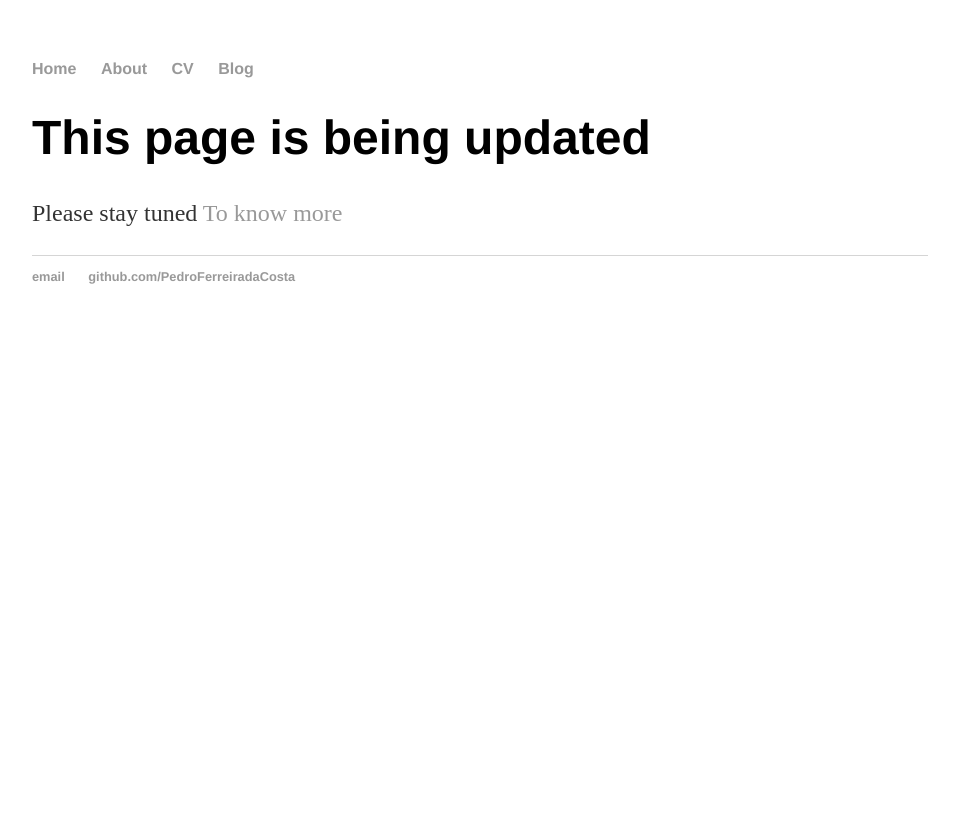
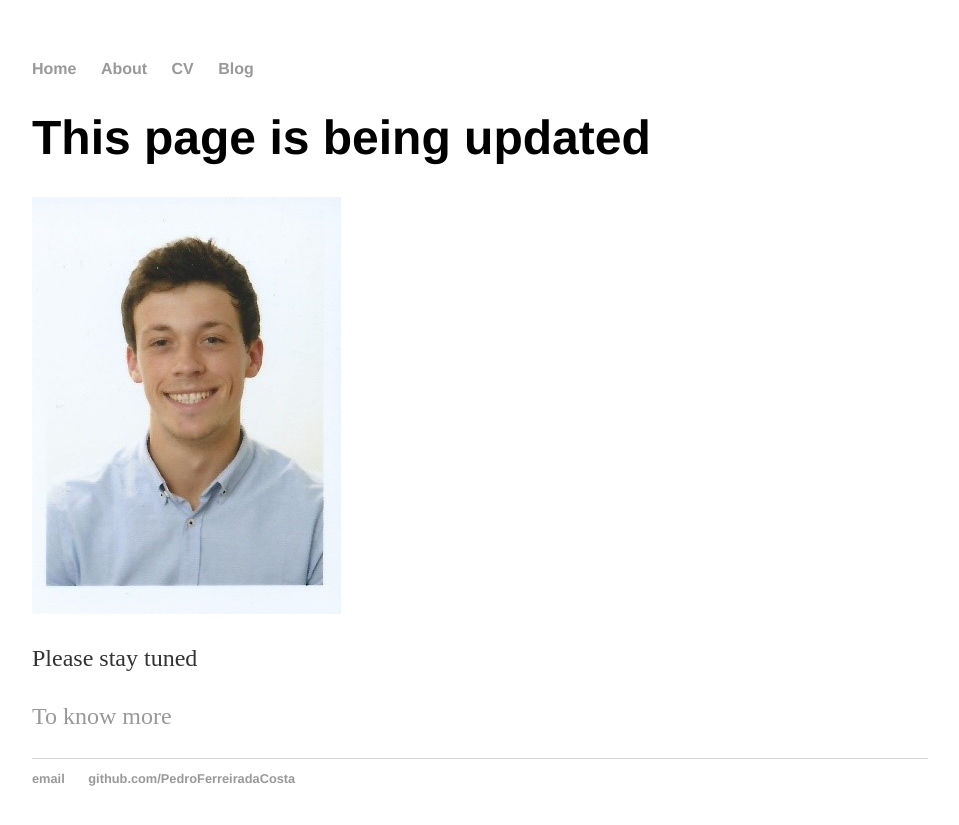
Before and after one commit to PedroFerreiradaCosta/PedroFerreiradaCosta.github.io, a Jekyll site: the page built from index.html, in a window 1280 px wide. Shown: the top 825 px of the page, without its empty margins (160-1119 px from the left). Built offline with Jekyll 4.4.1, drawn with Linux system fonts in a browser that asks for light colours.

Commit message:
Tried adding a photo

```diff
--- a/Gemfile
+++ b/Gemfile
@@ -4,6 +4,6 @@ gem 'jekyll'
 
 group :jekyll_plugins do
   gem 'jekyll-sitemap'
-  gem 'jekyll-feed'
   gem 'jekyll-seo-tag'
+  gem 'jekyll-theme-hacker', '~> 0.1.1'
 end
--- a/index.html
+++ b/index.html
@@ -4,5 +4,13 @@ title: Pedro Ferreira da Costa, PhD Researcher
 ---
 <div class="blurb">
     <h1>This page is being updated</h1>
-    <p>Please stay tuned <a href="/about">To know more</a></p>
+    </div></section><section id="nt_cta_widget-3" class="widget widget_nt_cta_widget"><div class="widget-body tertiary">
+    <div class="nt-cta-container">
+        <div class="nt-cta  nt-cta-with-image">
+            <div class="grid-container">
+                                <div class="nt-cta-image">
+                    <img src="assets/Pedro.jpg" alt=page.title />
+                </div>
+    <p>Please stay tuned</p>
+    <p><a href="/about">To know more</a></p>
 </div><!-- /.blurb -->
```
Also changed, not shown: _authors/jill.md (deleted, +0 -6 lines), Gemfile.lock, assets/Pedro.jpg (added), 13 other files.
